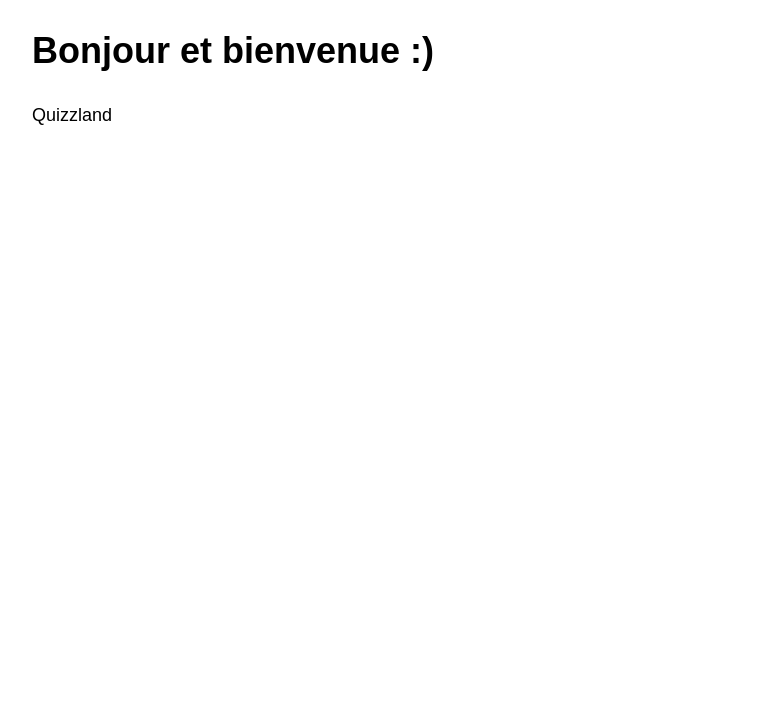
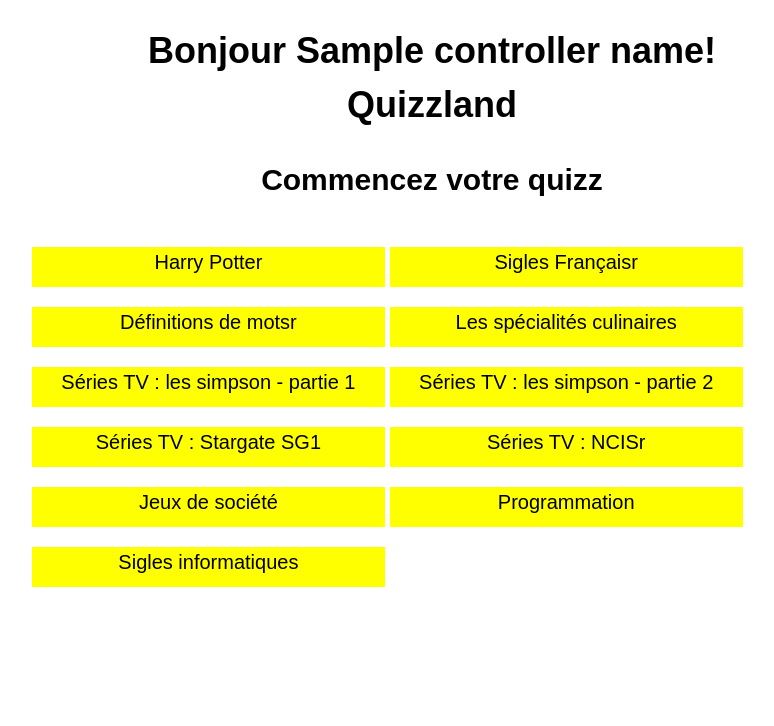
Before and after one commit to sajjad-jafari97/my_quiz, a Symfony app: template my_projet/templates/home/index.html.twig in a window 1280 px wide. Shown: the top 726 px of the page, without its empty margins (208-982 px from the left). Run offline with Twig, Linux system fonts and the light colour scheme; the template is opened without the code that fills it: most values are stand-ins (such as "Sample title", 1, 10 or a date in 2020); some libraries are stand-ins or nearby versions.

Commit message:
Add: page d'accueil

```diff
--- a/my_projet/templates/home/index.html.twig
+++ b/my_projet/templates/home/index.html.twig
@@ -6,16 +6,77 @@
 <style>
     .example-wrapper { margin: 1em auto; max-width: 800px; width: 95%; font: 18px/1.5 sans-serif; }
     .example-wrapper code { background: #F5F5F5; padding: 2px 6px; }
+    .main{
+        width:90%;
+        height:500px;
+    }
+    .bonjour{
+        text-align : center;
+    }
+    .container{
+        width : 100%;
+        height:auto;
+
+
+    }
+    .container div{
+        display:inline-block;
+        background: yellow;
+        width:49%;
+        height:40px;
+        text-align:center;
+        font-size:20px;
+        margin-top:20px;
+
+    }
+    .start{
+        text-align:center;
+        font-size:30px;
+    }
 </style>
 
 <div class="example-wrapper">
-    <h1>Bonjour et bienvenue :)</h1>
+    <h1 class="bonjour">Bonjour {{ controller_name }}!<br>    Quizzland</h1>
+    <h2 class="start">Commencez votre quizz</h2>
 
-    Quizzland
     <ul>
         {# <li>Your controller at <code><a href="{{ '/mnt/c/wamp64/www/wac/my_quiz/my_projet/src/Controller/HomeController.php'|file_link(0) }}">src/Controller/HomeController.php</a></code></li>
         <li>Your template at <code><a href="{{ '/mnt/c/wamp64/www/wac/my_quiz/my_projet/templates/home/index.html.twig'|file_link(0) }}">templates/home/index.html.twig</a></code></li> #}
     </ul>
 
+    <section class="main">
+
+      <div class="container">
+       <div><a>Harry Potter</a></div>
+       <div><a>Sigles Françaisr</a></div>
+      </div>
+
+          <div class="container">
+       <div><a>Définitions de motsr</a></div>
+       <div><a>Les spécialités culinaires</a></div>
+      </div>
+
+          <div class="container">
+       <div><a>Séries TV : les simpson - partie 1</a></div>
+       <div><a>Séries TV : les simpson - partie 2</a></div>
+      </div>
+
+          <div class="container">
+       <div><a>Séries TV : Stargate SG1</a></div>
+       <div><a>Séries TV : NCISr</a></div>
+      </div>
+
+           <div class="container">
+       <div><a>Jeux de société</a></div>
+       <div><a>Programmation</a></div>
+      </div>
+
+             <div class="container">
+       <div><a>Sigles informatiques</a></div>
+
+      </div>
+
+    </section>
+
 </div>
 {% endblock %}
```
